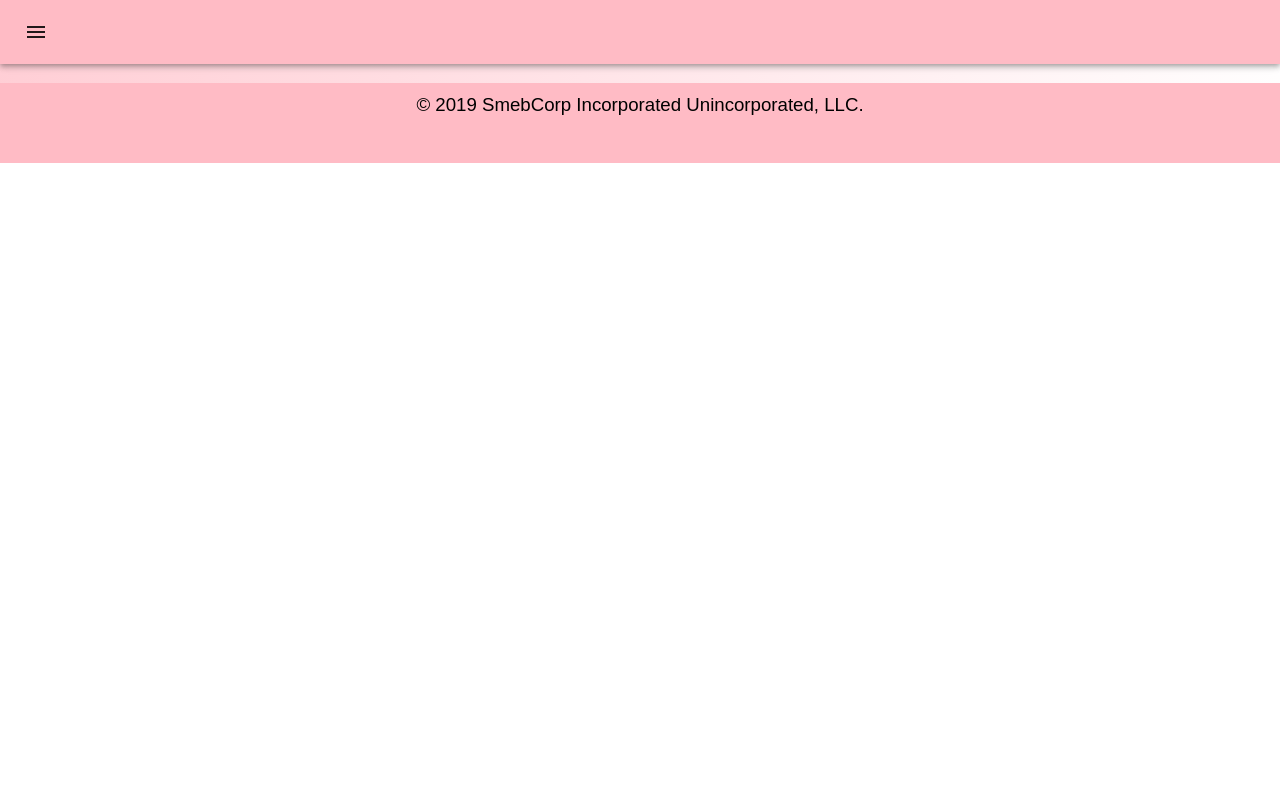
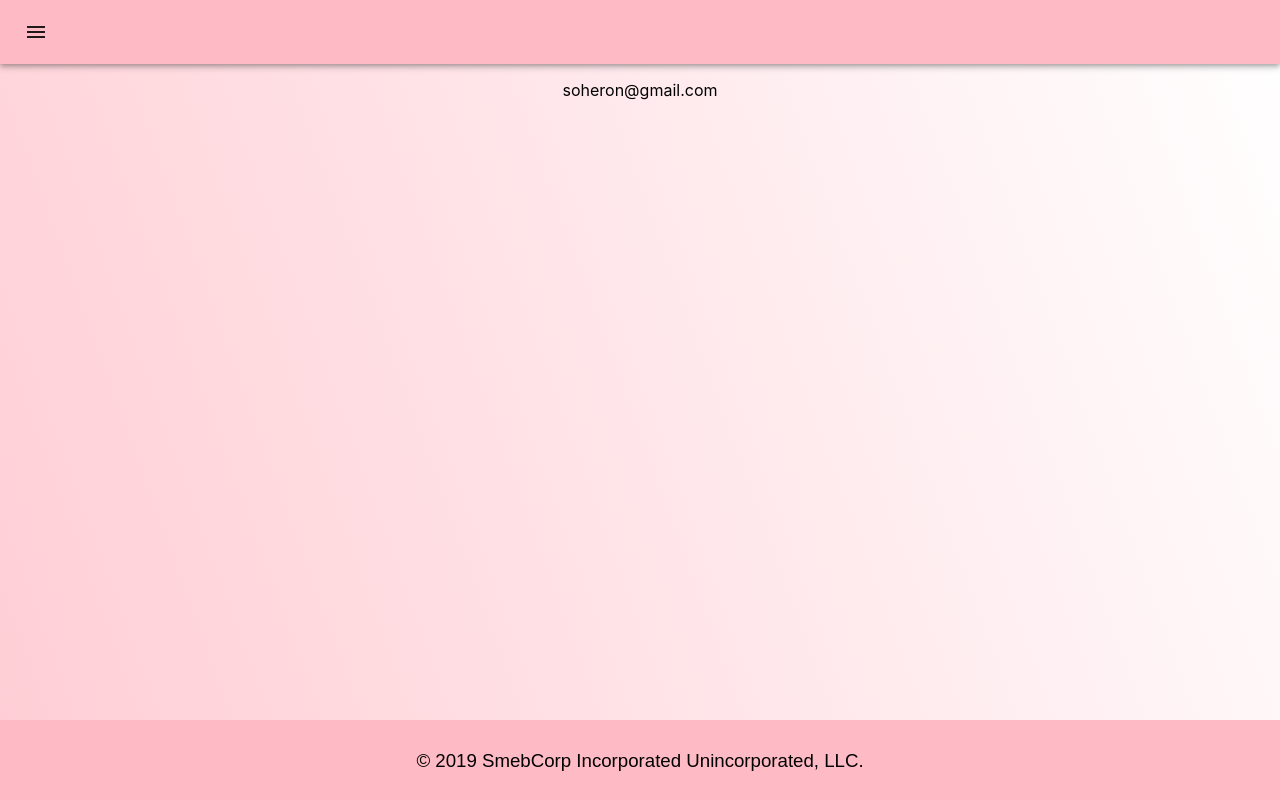
Before and after one commit to smeebear/chonk-store, a React (Create React App) app: page /contact in a window 1280 px wide. Built offline with nearby package versions, Linux system fonts and the light colour scheme; the HTML template or start-up script is replaced by a standard one.

Commit message:
Made footer stay at the bottom where it belongs

```diff
--- a/src/App.css
+++ b/src/App.css
@@ -16,6 +16,8 @@ html, body {
   background: linear-gradient(70deg, rgba(255, 187, 197, 0.733), #FFFFFF);
   width: 100%;
   height: auto;
+  min-height:100%;
+  position: relative;
 }
 
 .App-header {
--- a/src/App.js
+++ b/src/App.js
@@ -11,6 +11,7 @@ import Dogs from './components/Dogs';
 import About from './components/About';
 import banner from './img/banner.jpg';
 import banner2 from './img/banner2.jpg';
+import Contact from './components/Contact';
 
 const theme = createMuiTheme({
   palette: {
@@ -39,6 +40,7 @@ function App() {
             </React.Fragment>
           )} />
           <Route path='/about' component={About}/>
+          <Route path='/contact' component={Contact}/>
           <Footer />
         </ThemeProvider>
       </div>
--- a/src/components/About.js
+++ b/src/components/About.js
@@ -4,7 +4,9 @@ export class About extends Component {
     render() {
         return (
             <div>
-                <p style={{textAlign: 'center'}} >i got routing to work and i'm way too tired to write something funny, let me go to bed</p>
+                <p style={{textAlign: 'center'}} >
+                    made this with my girlfriend. she likes how much i enjoy the fat animals. i hope you do too.
+                </p>
             </div>
         )
     }
--- /dev/null
+++ b/src/components/Contact.js
@@ -0,0 +1,13 @@
+import React, { Component } from 'react'
+
+export class Contact extends Component {
+    render() {
+        return (
+            <div>
+                <p style={{textAlign: 'center'}}>soheron@gmail.com</p>
+            </div>
+        )
+    }
+}
+
+export default Contact
--- a/src/components/Footer.js
+++ b/src/components/Footer.js
@@ -6,7 +6,7 @@ const FooterContainer = styled.div`
     height: 5em;
     background: rgb(255, 187, 197);
     bottom: 0;
-    position: relative;
+    position: absolute;
     text-align: center;
 `
 
```
